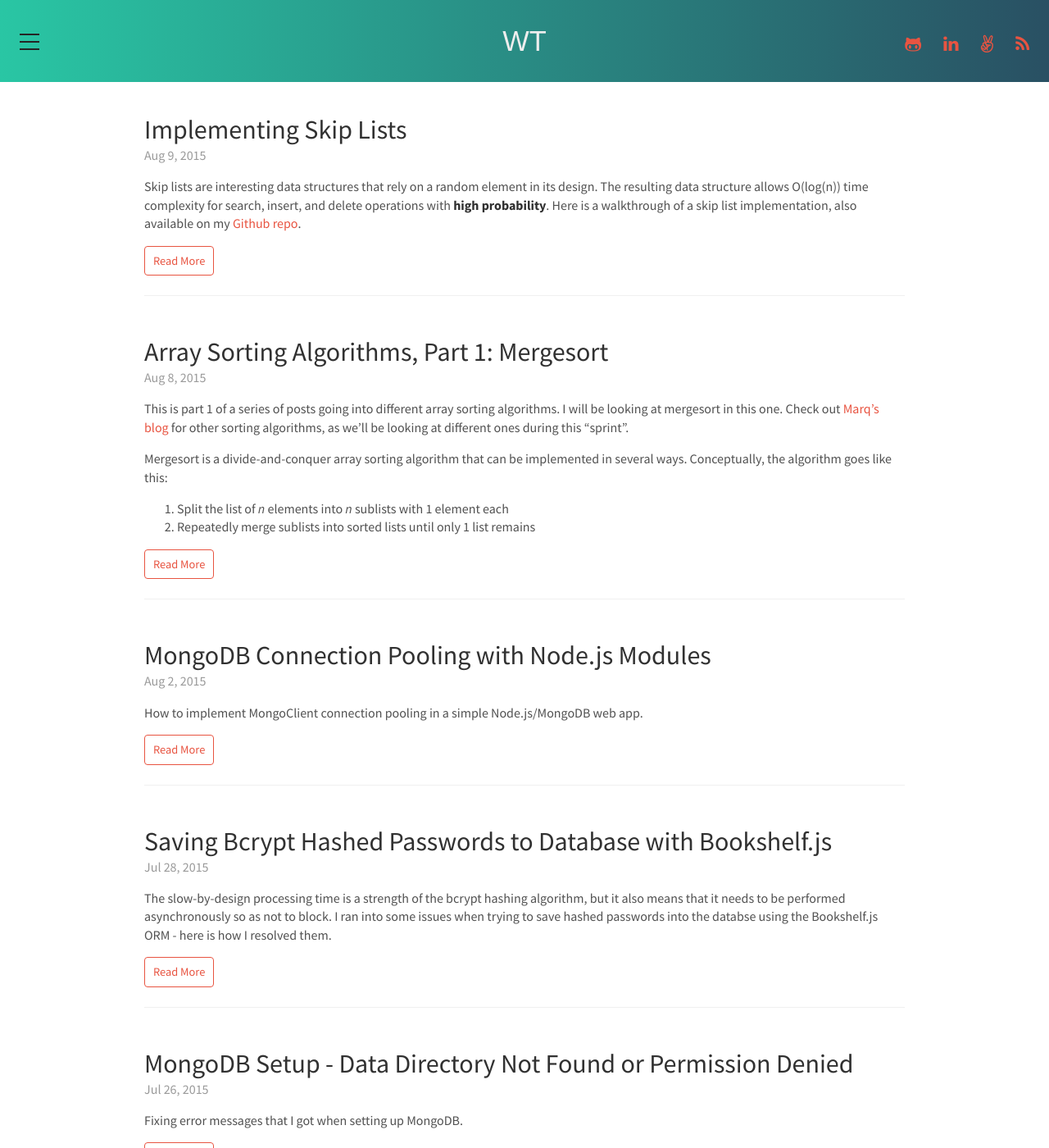
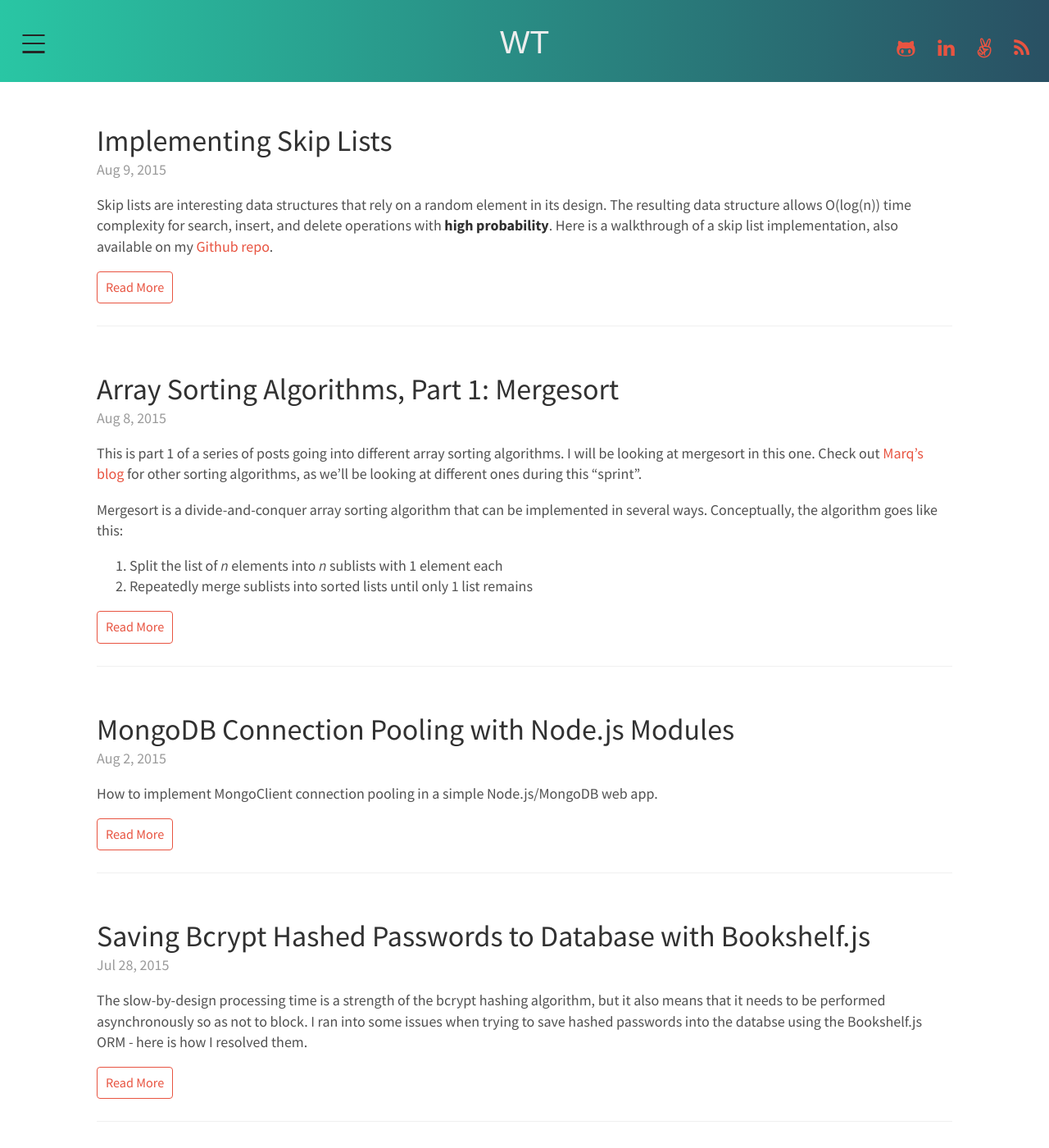
Before and after one commit to wezleytsai/wezleytsai.github.io, a Jekyll site: the page built from index.html, in a window 1280 px wide and 1400 px high. Shown: the whole window at 82% size. Built offline with Jekyll 4.4.1, drawn with Linux system fonts in a browser that asks for light colours; nearby versions of some CDN libraries; some web fonts are replaced; Markdown is read by kramdown in place of the engine named in the settings; the list of posts is cut into pages by our own code.

Commit message:
Style edits

```diff
--- a/public/css/less/variables.less
+++ b/public/css/less/variables.less
@@ -1,7 +1,7 @@
 // Variables
 
 // global
-@global-font-size: 16px;
+@global-font-size: 18px;
 @global-font: 'Source Sans Pro', Arial, sans-serif;
 @code-font: 'Oxygen Mono', 'Courier New', monospace;
 @code-font-size: 90%;
--- a/public/css/wt.css
+++ b/public/css/wt.css
@@ -9,7 +9,7 @@ body {
 }
 html {
   font-family: 'Source Sans Pro', Arial, sans-serif;
-  font-size: 16px;
+  font-size: 18px;
   line-height: 1.4em;
 }
 body {
```
